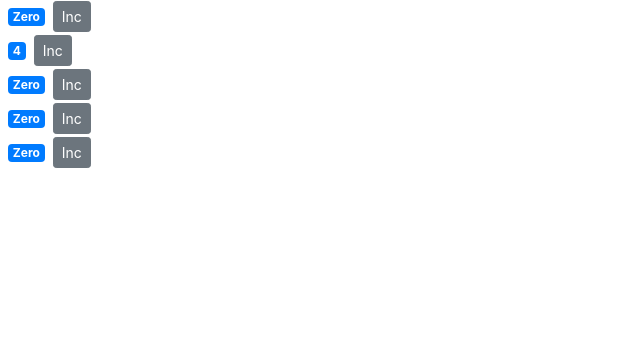
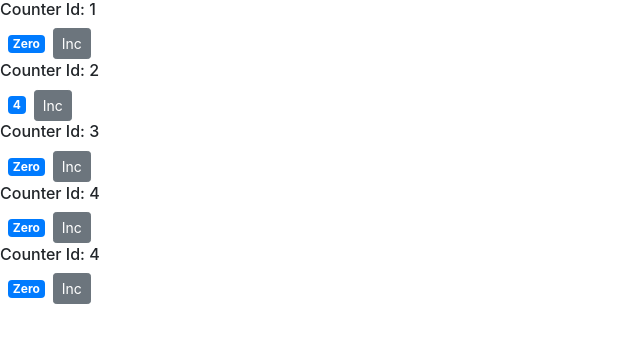
Before and after one commit to vch9391/PrivateReactRepository, a React (Create React App) app in the folder counter-app/: page / in a window 1280 px wide. Shown: the top 342 px of the page, without its empty margins (0-640 px from the left). Built offline with nearby package versions, Linux system fonts and the light colour scheme.

Commit message:
Passing Children

```diff
--- a/counter-app/src/components/counter.js
+++ b/counter-app/src/components/counter.js
@@ -10,6 +10,7 @@ class Counter extends Component {
     render() {
         return (
           <div>
+            {this.props.children}
             <h1 className="badge badge-primary m-2">{this.foratCount()}</h1>
             <button onClick={()=>this.handleIncrement({id:1})} className="btn btn-secondary btn-sm">Inc</button>
           </div>
--- a/counter-app/src/components/counters.js
+++ b/counter-app/src/components/counters.js
@@ -15,7 +15,11 @@ class Counters extends Component {
     render() {
         return (
             <div>
-                {this.value.counters.map( o => <Counter key={o.id} value={o.value} selectrd={true} />)}
+                {this.value.counters.map( o =>
+                <Counter key={o.id} value={o.value}>
+                    <h6>Counter Id: {o.id}</h6>
+                </Counter>
+                )}
             </div>
         );
     }
```
